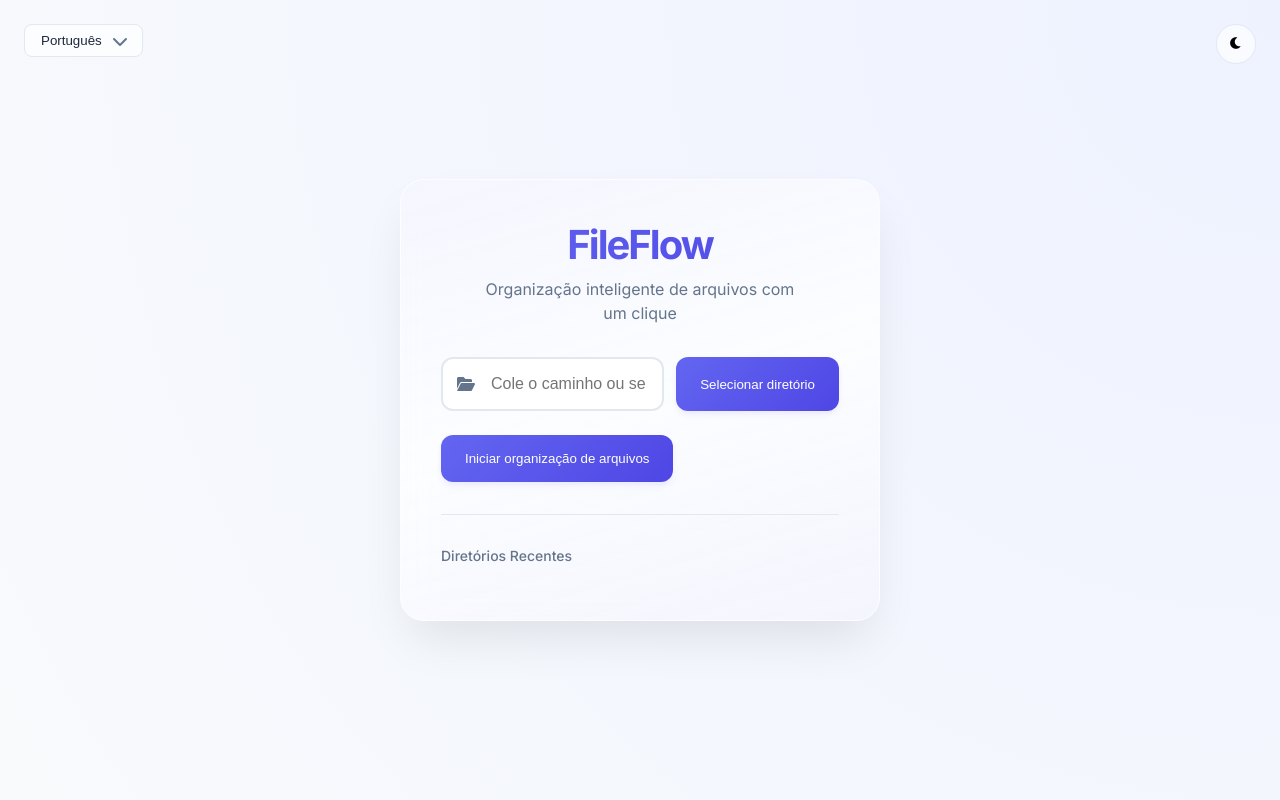
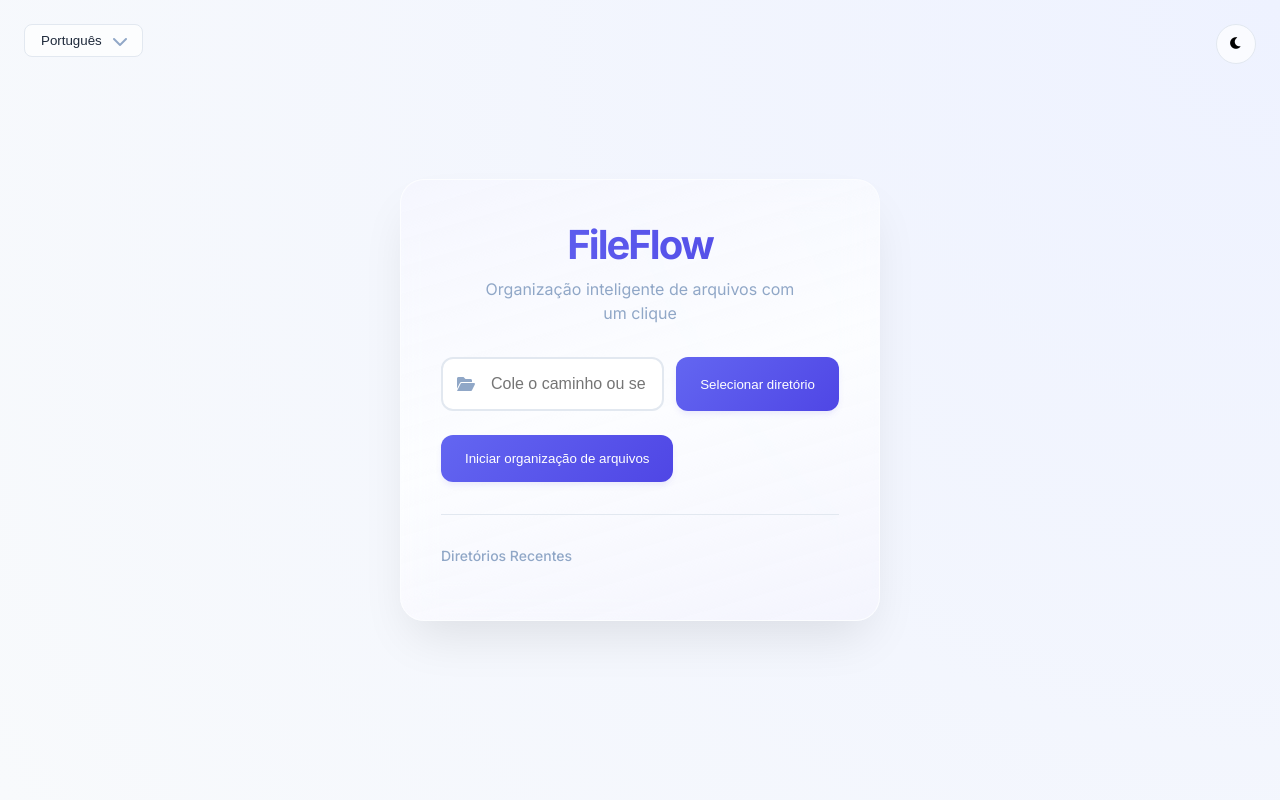
Before and after one commit to Jeffinp/file_organizer, a Flask app: page / in a window 1280 px wide. Run offline with Flask 3, Linux system fonts and the light colour scheme.

Commit message:
Pequena correção de cor no texto segundário

```diff
--- a/templates/index.html
+++ b/templates/index.html
@@ -28,6 +28,7 @@
             --dark-surface: #1e293b;
             --dark-text: #f8fafc;
             --dark-text-secondary: #94a3b8;
+            --text-secondary:  #90a7c7;
         }
 
         * {
```
Also changed, not shown: 1 other file.
